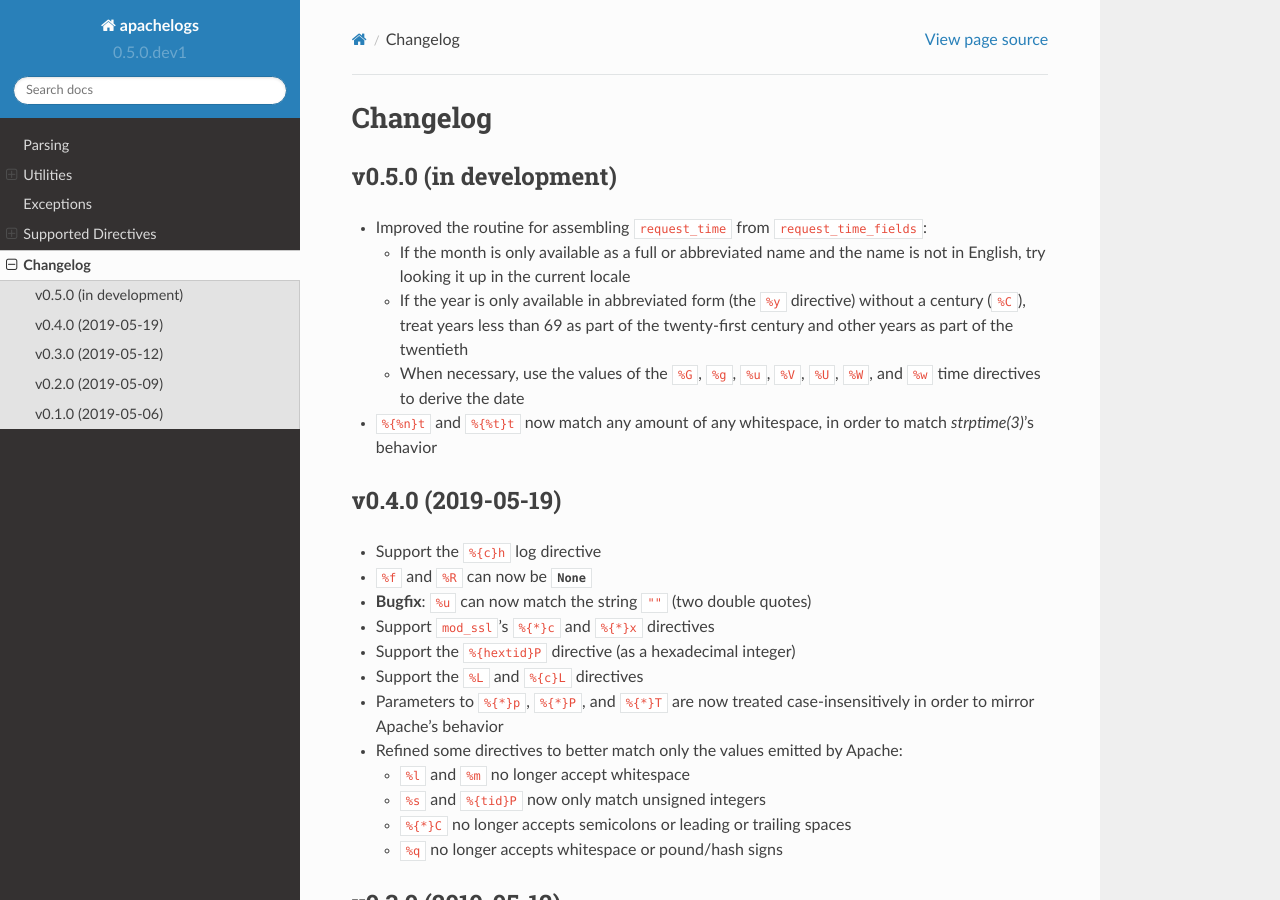
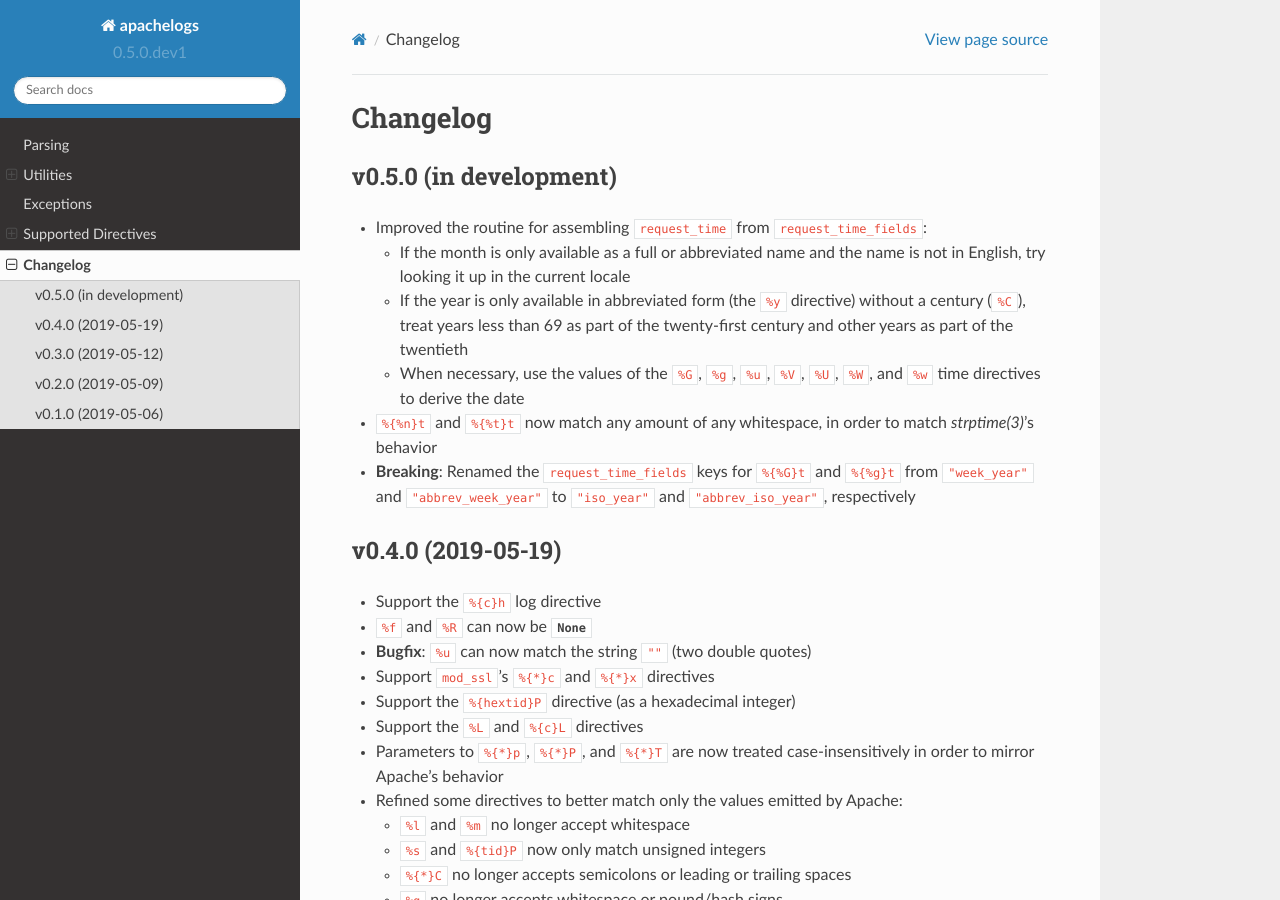
Before and after one commit to jwodder/apachelogs, a Sphinx documentation site: the page built from docs/changelog.rst, in a window 1280 px wide and 900 px high. Built offline with Sphinx 7.4.7 and the Read the Docs theme 2.0.0, drawn with Linux system fonts in a browser that asks for light colours.

Commit message:
Rename `week_year` to `iso_year`

```diff
--- a/docs/changelog.rst
+++ b/docs/changelog.rst
@@ -18,6 +18,9 @@
 
 - ``%{%n}t`` and ``%{%t}t`` now match any amount of any whitespace, in order to
   match :manpage:`strptime(3)`'s behavior
+- **Breaking**: Renamed the ``request_time_fields`` keys for ``%{%G}t`` and
+  ``%{%g}t`` from ``"week_year"`` and ``"abbrev_week_year"`` to ``"iso_year"``
+  and ``"abbrev_iso_year"``, respectively
 
 v0.4.0 (2019-05-19)
 -------------------
--- a/docs/directives.rst
+++ b/docs/directives.rst
@@ -254,10 +254,10 @@
       - ``"date"``
       - `datetime.date`
     * - ``%g``
-      - ``"abbrev_week_year"``
+      - ``"abbrev_iso_year"``
       - `int`
     * - ``%G``
-      - ``"week_year"``
+      - ``"iso_year"``
       - `int`
     * - ``%h``
       - ``"abbrev_mon"``
```
Also changed, not shown: CHANGELOG.md (+3 -0 lines), 4 other files.
